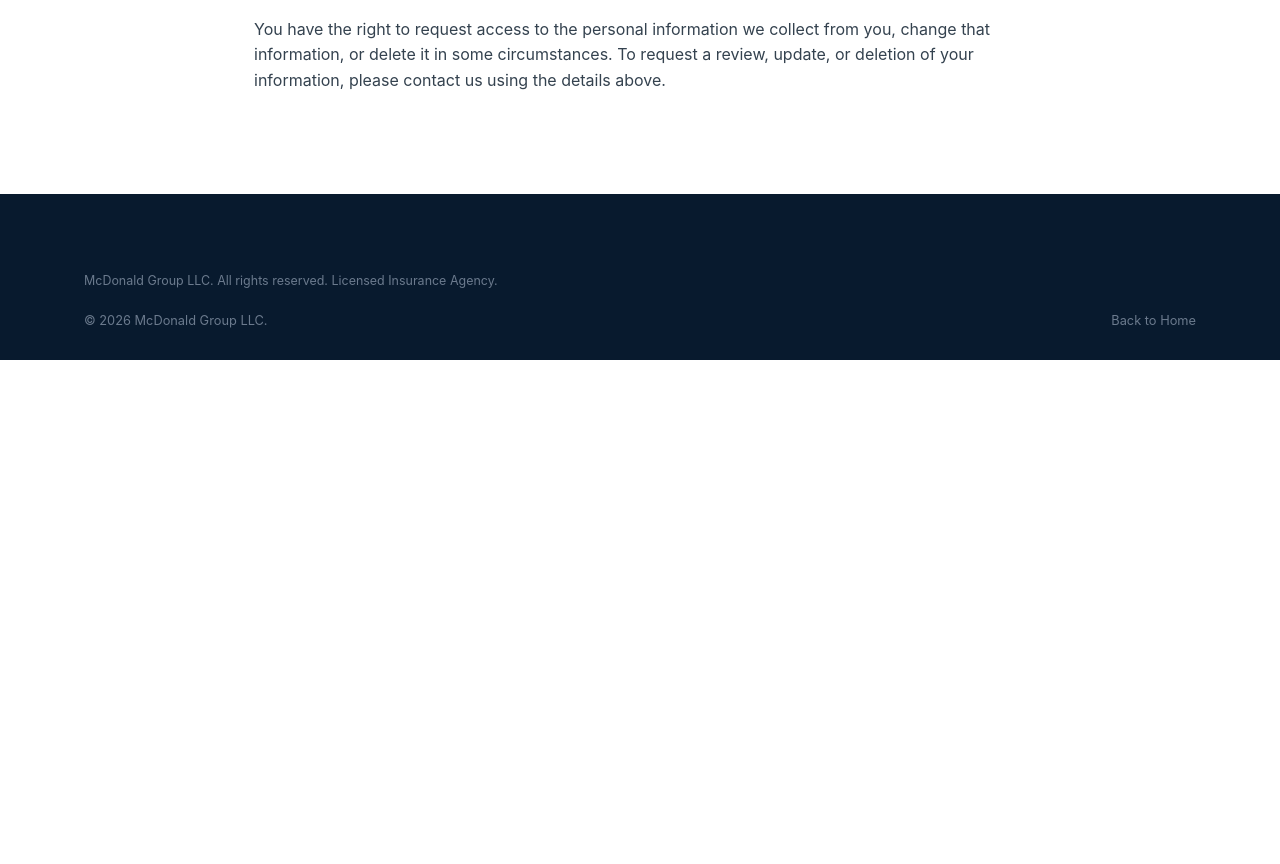
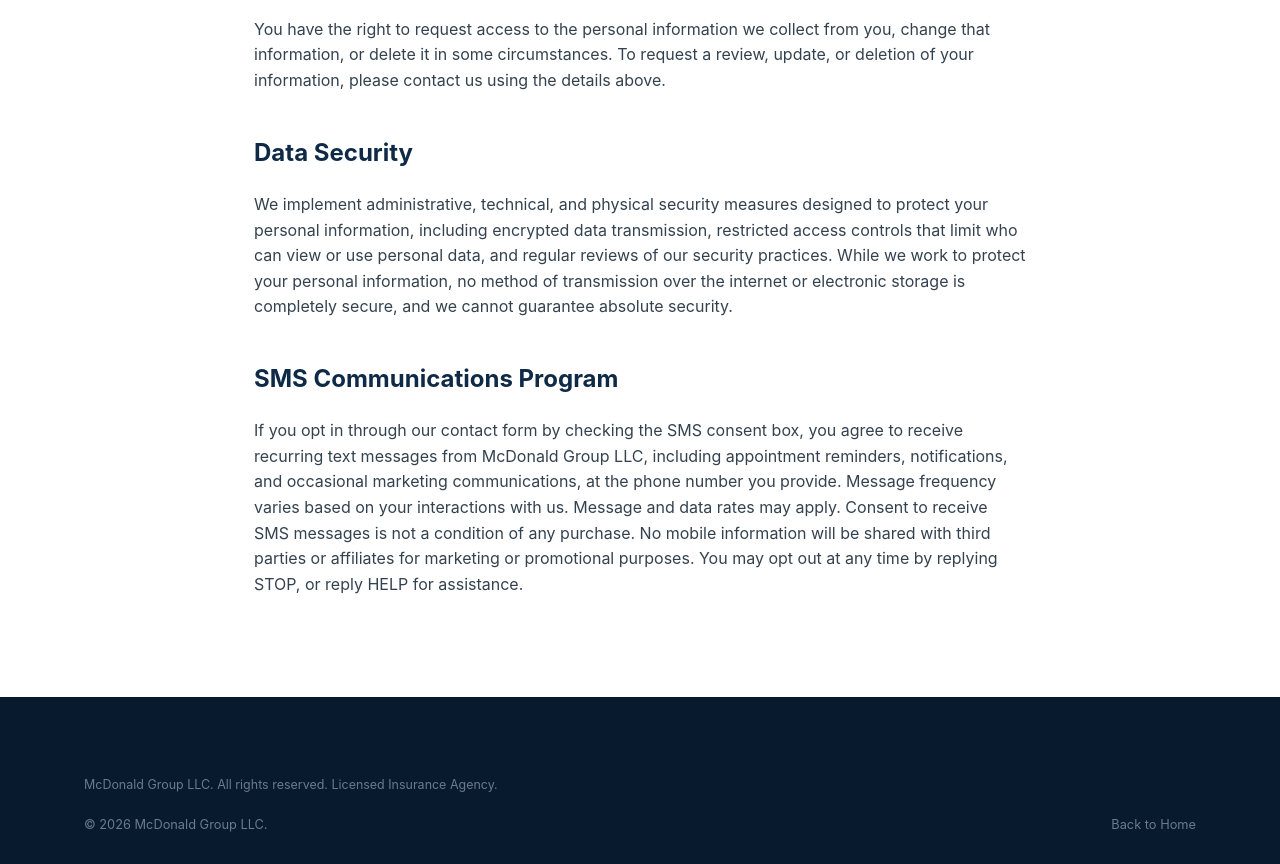
Before and after one commit to wmcdonq5/mcdonaldgroup-site, an Eleventy site: page src/privacy-policy.html in a window 1280 px wide. Shown: the part 3241-4105 px from the top of the page. Before the commit the page ends 3601 px from the top, so only its background shows below. Built offline with nearby package versions, Linux system fonts and the light colour scheme; Eleventy itself is replaced by a stand-in of ours; files that its build step writes are made by us from their sources.

Commit message:
Update privacy-policy.html

```diff
--- a/src/privacy-policy.html
+++ b/src/privacy-policy.html
@@ -102,6 +102,12 @@
 
     <h2>13. How Can You Review, Update, or Delete Your Data?</h2>
     <p>You have the right to request access to the personal information we collect from you, change that information, or delete it in some circumstances. To request a review, update, or deletion of your information, please contact us using the details above.</p>
+
+    <h2>Data Security</h2>
+    <p>We implement administrative, technical, and physical security measures designed to protect your personal information, including encrypted data transmission, restricted access controls that limit who can view or use personal data, and regular reviews of our security practices. While we work to protect your personal information, no method of transmission over the internet or electronic storage is completely secure, and we cannot guarantee absolute security.</p>
+
+    <h2>SMS Communications Program</h2>
+    <p>If you opt in through our contact form by checking the SMS consent box, you agree to receive recurring text messages from McDonald Group LLC, including appointment reminders, notifications, and occasional marketing communications, at the phone number you provide. Message frequency varies based on your interactions with us. Message and data rates may apply. Consent to receive SMS messages is not a condition of any purchase. No mobile information will be shared with third parties or affiliates for marketing or promotional purposes. You may opt out at any time by replying STOP, or reply HELP for assistance.</p>
   </div>
 </section>
 
```
